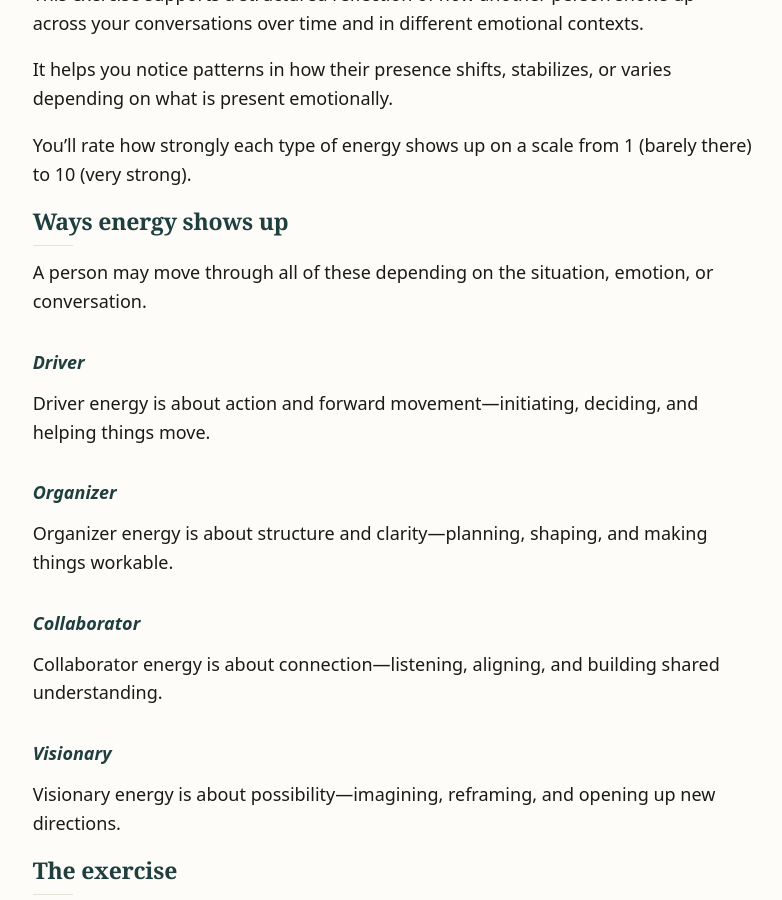
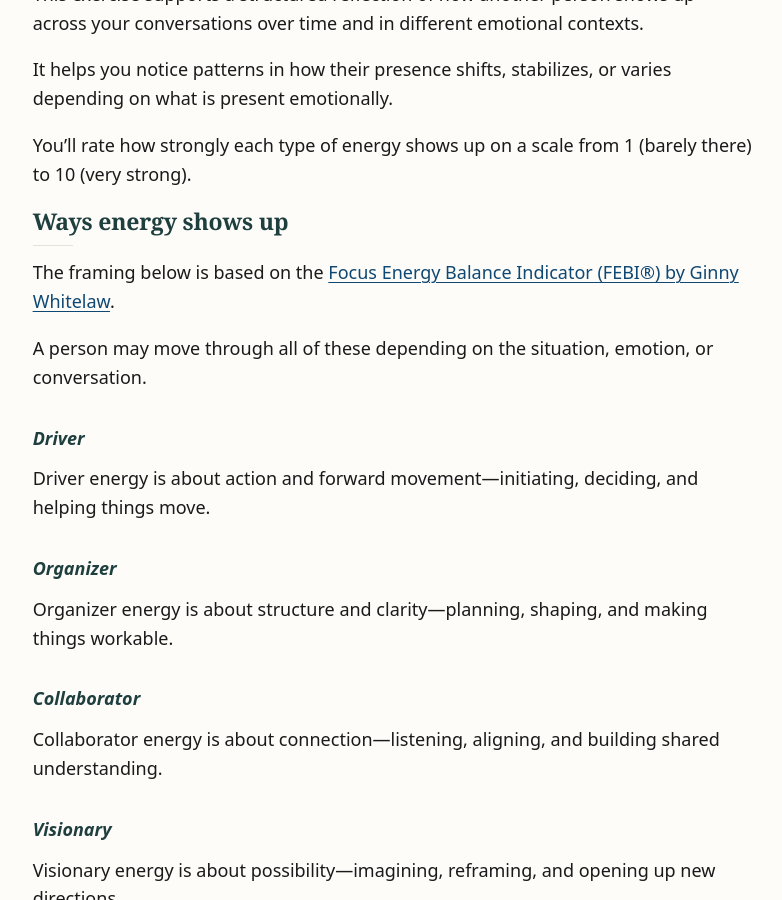
Before and after one commit to basil-family-lab/circle, a Jekyll site: the page built from reflection/energy.md, in a window 1280 px wide and 900 px high, scrolled down 687 px. Shown: the whole window, without its empty margins (247-1029 px from the left). Built offline with Jekyll 4.4.1, drawn with Linux system fonts in a browser that asks for light colours.

Commit message:
refactor: energy reflection to new directory

```diff
--- a/reflection.md
+++ b/reflection/energy.md
@@ -2,8 +2,8 @@
 layout: default
 title: Energy Awareness Reflection
 description: A simple reflective exercise for noticing how energy shows up in conversations and relationships.
-permalink: /reflection/
-css_id: reflection
+permalink: /reflection/energy/
+css_id: reflection-energy
 ---
 
 # Energy Awareness Reflection
@@ -19,6 +19,8 @@ It helps you notice patterns in how their presence shifts, stabilizes, or varies
 You’ll rate how strongly each type of energy shows up on a scale from 1 (barely there) to 10 (very strong).
 
 ## Ways energy shows up
+
+The framing below is based on the [Focus Energy Balance Indicator (FEBI®) by Ginny Whitelaw](https://zenleader.global/resources/febi-assessment).
 
 A person may move through all of these depending on the situation, emotion, or conversation.
 
@@ -132,4 +134,4 @@ And invite the person to complete the same reflection from their side.
 
 If you’d like to go further with this work or explore additional dimensions, you’re welcome to connect.
 
-👉 [Let's connect](/contact/){: data-ga-event="contact_click" data-ga-label="reflection_to_connect"}
+👉 [Let's connect](/contact/){: data-ga-event="contact_click" data-ga-label="reflection_energy_to_connect"}
```
